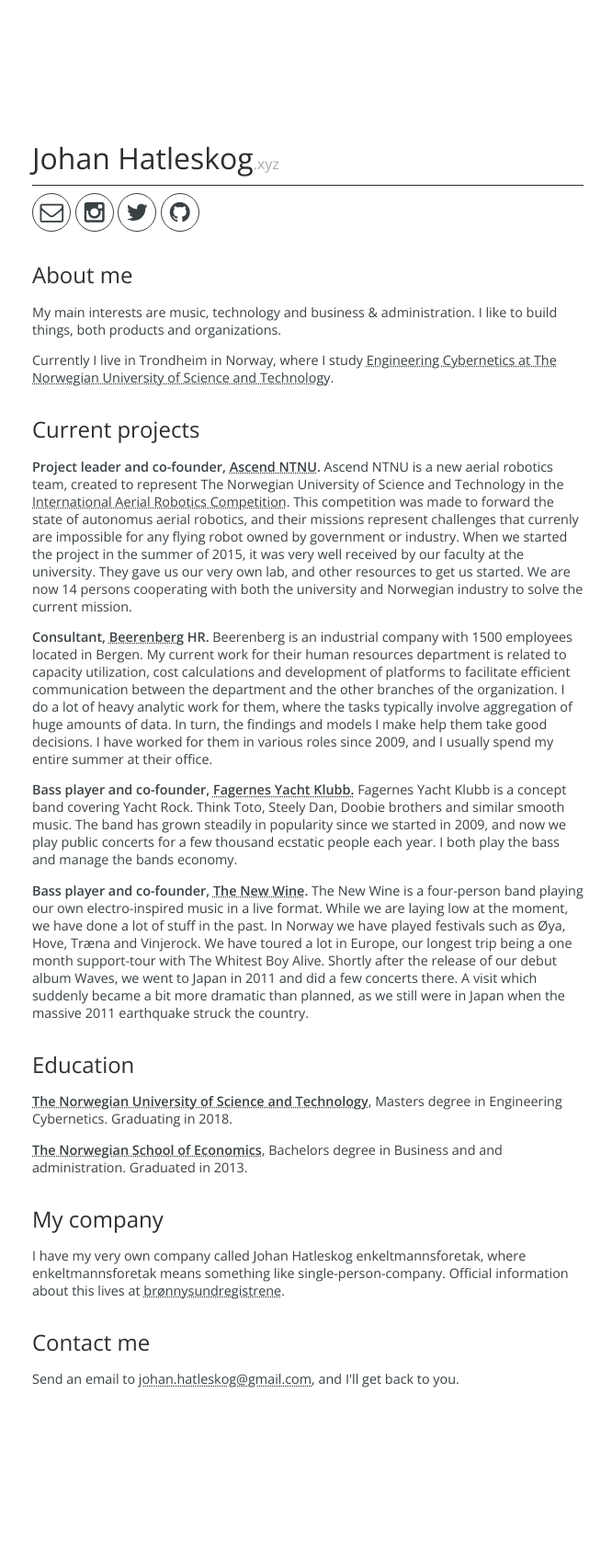
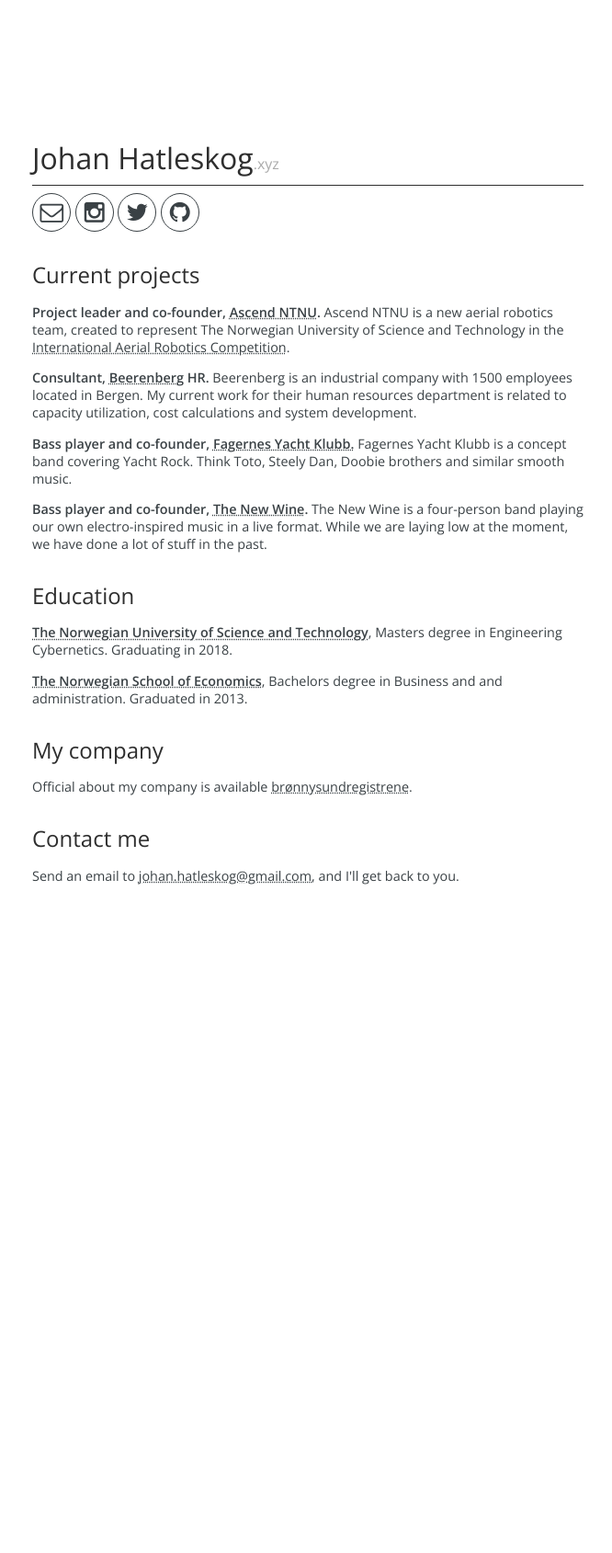
Before and after one commit to sunnivi/johhat.github.io, a Jekyll site: the page built from index.html, in a window 1280 px wide. Shown: the whole page at 92% size, without its empty margins (305-971 px from the left). Built offline with Jekyll 4.4.1, drawn with Linux system fonts in a browser that asks for light colours; after the commit the page ends 1142 px from its top, so only the background shows below that.

Commit message:
Update content

```diff
--- a/index.html
+++ b/index.html
@@ -14,17 +14,17 @@
             </a>
         </li>
         <li>
-            <a href="https://instagram.com/johhat" data-tooltip="Instagram" data-tooltip-position="bottom center">
+            <a href="https://instagram.com/johhat" target="_blank" data-tooltip="Instagram" data-tooltip-position="bottom center">
               <i class="social-icon fa fa-instagram" title="Instagram"></i>
             </a>
         </li>
         <li>
-            <a href="https://twitter.com/johanhatleskog" data-tooltip="Twitter" data-tooltip-position="bottom center">
+            <a href="https://twitter.com/johanhatleskog" target="_blank" data-tooltip="Twitter" data-tooltip-position="bottom center">
               <i class="social-icon fa fa-twitter" title="Twitter"></i>
             </a>
         </li>
         <li>
-            <a href="https://github.com/{{site.github_username}}" data-tooltip="Github" data-tooltip-position="bottom center">
+            <a href="https://github.com/{{site.github_username}}" target="_blank" data-tooltip="Github" data-tooltip-position="bottom center">
               <i class="social-icon fa fa-github" title="Github"></i>
             </a>
         </li>
@@ -33,31 +33,24 @@
   </section>
 
   <section>
-    <h2>About me</h2>
-    <p>
-      My main interests are music, technology and business &amp; administration. I like to build things, both products and organizations.
-    </p>
-    <p>
-        Currently I live in Trondheim in Norway, where I study <a href="http://www.ntnu.no/itk/english">Engineering Cybernetics at <a href="http://ntnu.edu">The Norwegian University of Science and Technology</a>.
-    </p>
-  </section>
+
 
   <section>
     <h2>Current projects</h2>
     <p>
-      <strong>Project leader and co-founder, <a href="ascendntnu.no">Ascend NTNU</a>.</strong> Ascend NTNU is a new aerial robotics team, created to represent The Norwegian University of Science and Technology in the <a href="http://www.aerialroboticscompetition.org/">International Aerial Robotics Competition</a>. This competition was made to forward the state of autonomus aerial robotics, and their missions represent challenges that currenly are impossible for any flying robot owned by government or industry. When we started the project in the summer of 2015, it was very well received by our faculty at the university. They gave us our very own lab, and other resources to get us started. We are now 14 persons cooperating with both the university and Norwegian industry to solve the current mission.
+      <strong>Project leader and co-founder, <a href="ascendntnu.no">Ascend NTNU</a>.</strong> Ascend NTNU is a new aerial robotics team, created to represent The Norwegian University of Science and Technology in the <a href="http://www.aerialroboticscompetition.org/">International Aerial Robotics Competition</a>.
     </p>
 
     <p>
-      <strong>Consultant, <a href="http://beerenberg.com">Beerenberg</a> HR.</strong> Beerenberg is an industrial company with 1500 employees located in Bergen. My current work for their human resources department is related to capacity utilization, cost calculations and development of platforms to facilitate efficient communication between the department and the other branches of the organization. I do a lot of heavy analytic work for them, where the tasks typically involve aggregation of huge amounts of data. In turn, the findings and models I make help them take good decisions. I have worked for them in various roles since 2009, and I usually spend my entire summer at their office.
+      <strong>Consultant, <a href="http://beerenberg.com">Beerenberg</a> HR.</strong> Beerenberg is an industrial company with 1500 employees located in Bergen. My current work for their human resources department is related to capacity utilization, cost calculations and system development.
     </p>
 
     <p>
-      <strong>Bass player and co-founder, <a href="http://yachtrock.no">Fagernes Yacht Klubb.</a></strong> Fagernes Yacht Klubb is a concept band covering Yacht Rock. Think Toto, Steely Dan, Doobie brothers and similar smooth music. The band has grown steadily in popularity since we started in 2009, and now we play public concerts for a few thousand ecstatic people each year. I both play the bass and manage the bands economy.
+      <strong>Bass player and co-founder, <a href="http://yachtrock.no">Fagernes Yacht Klubb.</a></strong> Fagernes Yacht Klubb is a concept band covering Yacht Rock. Think Toto, Steely Dan, Doobie brothers and similar smooth music.
     </p>
 
     <p>
-      <strong>Bass player and co-founder, <a href="http://thenewwinemusic.com">The New Wine</a>.</strong> The New Wine is a four-person band playing our own electro-inspired music in a live format. While we are laying low at the moment, we have done a lot of stuff in the past. In Norway we have played festivals such as Øya, Hove, Træna and Vinjerock. We have toured a lot in Europe, our longest trip being a one month support-tour with The Whitest Boy Alive. Shortly after the release of our debut album Waves, we went to Japan in 2011 and did a few concerts there. A visit which suddenly became a bit more dramatic than planned, as we still were in Japan when the massive 2011 earthquake struck the country.
+      <strong>Bass player and co-founder, <a href="http://thenewwinemusic.com">The New Wine</a>.</strong> The New Wine is a four-person band playing our own electro-inspired music in a live format. While we are laying low at the moment, we have done a lot of stuff in the past.
     </p>
   </section>
 
@@ -74,7 +67,7 @@
   <section>
     <h2>My company</h2>
     <p>
-      I have my very own company called Johan Hatleskog enkeltmannsforetak, where enkeltmannsforetak means something like single-person-company. Official information about this lives at <a href="http://w2.brreg.no/enhet/sok/detalj.jsp?orgnr=996142531">brønnysundregistrene</a>.
+      Official about my company is available <a href="http://w2.brreg.no/enhet/sok/detalj.jsp?orgnr=996142531">brønnysundregistrene</a>.
     </p>
   </section>
 
```
